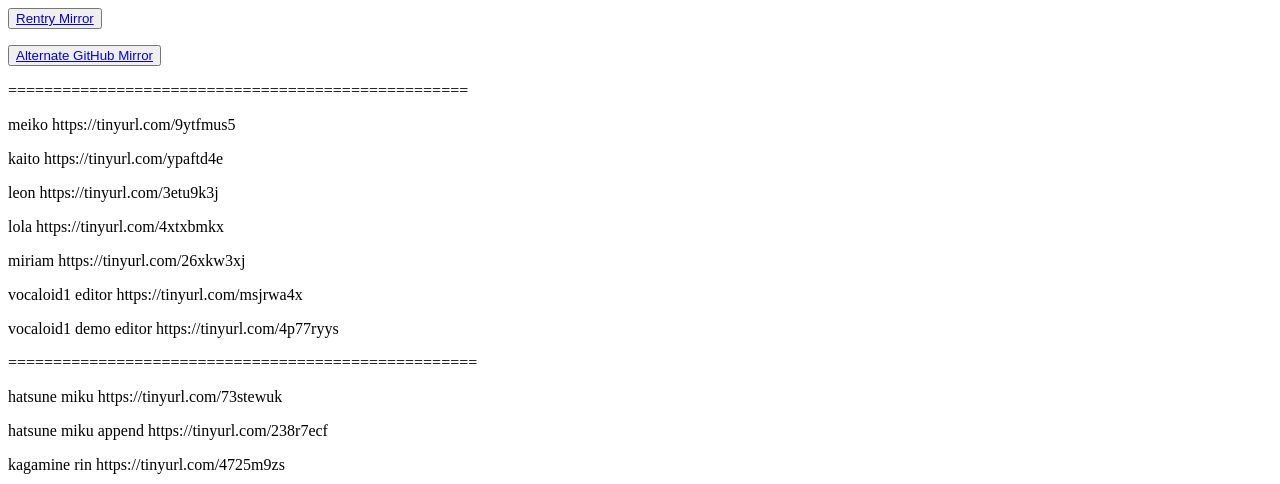
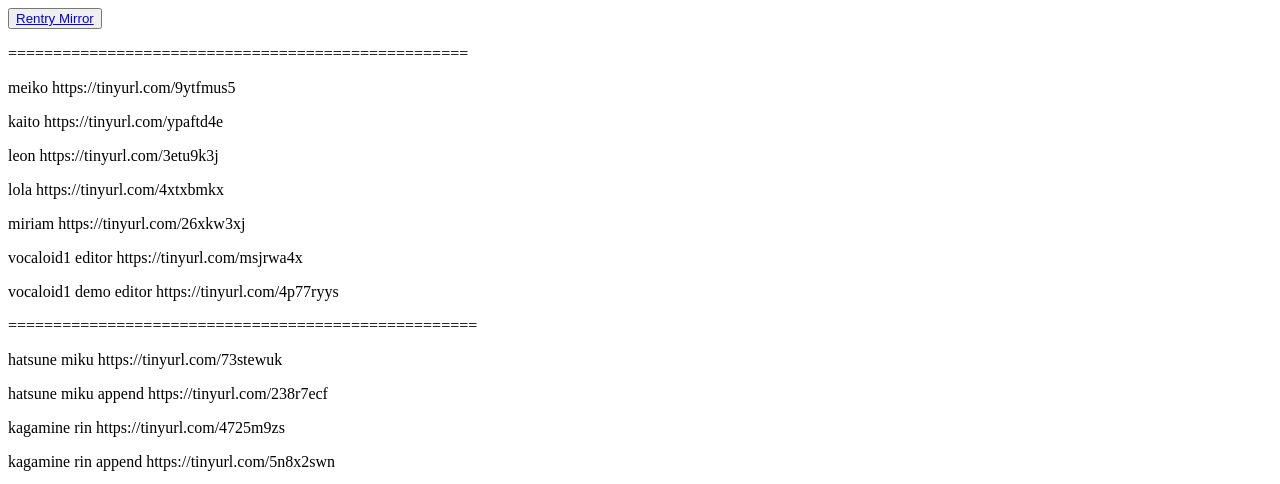
Before and after one commit to 29491003/_, a plain HTML site: page index.html in a window 1280 px wide. Shown: the top 484 px of the page. Drawn offline with Linux system fonts and the light colour scheme.

Commit message:
Update index.html

```diff
--- a/index.html
+++ b/index.html
@@ -1,6 +1,5 @@
 <nav>
     <button><a href="https://rentry.org/5tsz49vx">Rentry Mirror</a></button><p>
-    <button><a href="https://29491003.github.io/syntharchivev3/index.html">Alternate GitHub Mirror</a></button>
 
 </nav>
 
```
